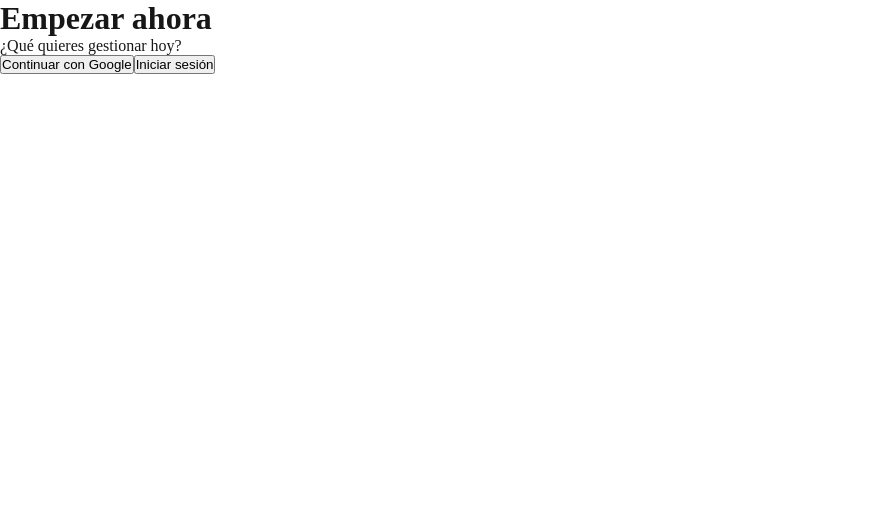
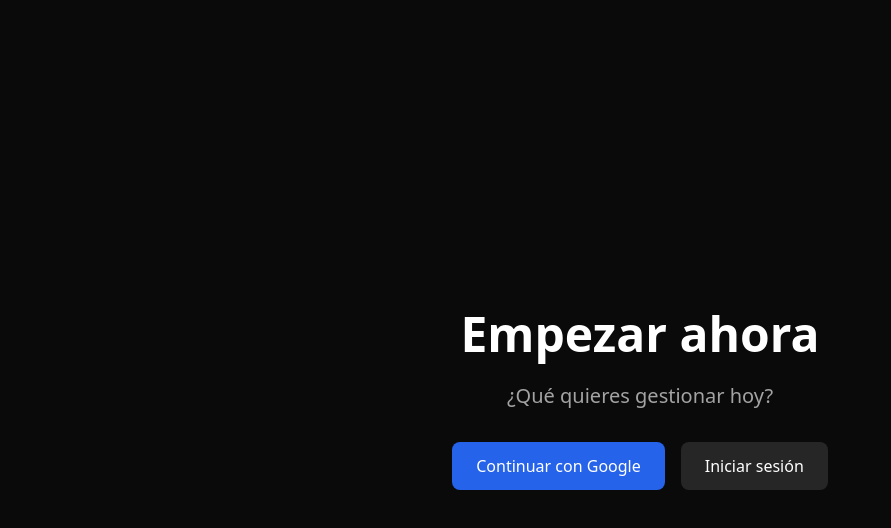
Before and after one commit to emilium-media/diTodo, a Next.js app in the folder apps/web/: page / in a window 1280 px wide. Shown: the top 528 px of the page, without its empty margins (0-891 px from the left). Built offline with nearby package versions, Linux system fonts and the light colour scheme.

Commit message:
style: limpiar globals.css con las directivas puras de tailwind

```diff
--- a/apps/web/app/globals.css
+++ b/apps/web/app/globals.css
@@ -1,50 +1,3 @@
-:root {
-  --background: #ffffff;
-  --foreground: #171717;
-}
-
-@media (prefers-color-scheme: dark) {
-  :root {
-    --background: #0a0a0a;
-    --foreground: #ededed;
-  }
-}
-
-html,
-body {
-  max-width: 100vw;
-  overflow-x: hidden;
-}
-
-body {
-  color: var(--foreground);
-  background: var(--background);
-}
-
-* {
-  box-sizing: border-box;
-  padding: 0;
-  margin: 0;
-}
-
-a {
-  color: inherit;
-  text-decoration: none;
-}
-
-.imgDark {
-  display: none;
-}
-
-@media (prefers-color-scheme: dark) {
-  html {
-    color-scheme: dark;
-  }
-
-  .imgLight {
-    display: none;
-  }
-  .imgDark {
-    display: unset;
-  }
-}
+@tailwind base;
+@tailwind components;
+@tailwind utilities;
```
